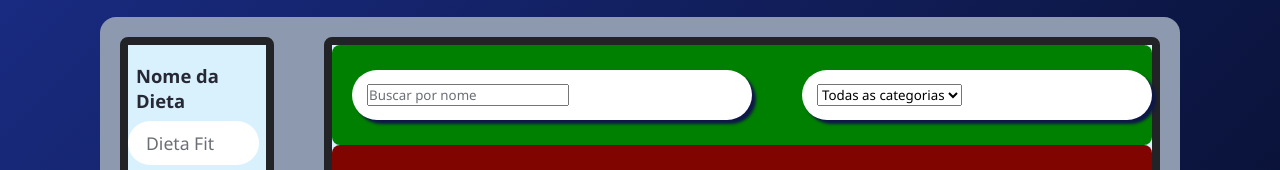
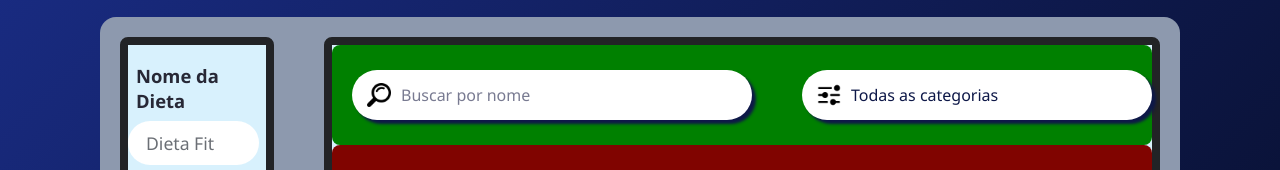
Before and after one commit to GuilhermeZamboni32/Rep-S.A, a React (Vite) app in the folder VidaFit/: page /teladietaedit in a window 1280 px wide. Shown: the part 143-313 px from the top of the page. Built offline with nearby package versions, Linux system fonts and the light colour scheme; no server answers.

Commit message:
ajustes na dieta

```diff
--- a/VidaFit/src/pages/TelaDietaEdit.jsx
+++ b/VidaFit/src/pages/TelaDietaEdit.jsx
@@ -163,10 +163,12 @@ function TelaDietaEdit() {
                 <div className='div-baixo-edit-2'>
                     <div className='div-baixo-edit-2-cima'>
                         <div className='barra-pesquisa-edit'>
-                            <input type="text" placeholder="Buscar por nome" value={searchTerm} onChange={(e) => setSearchTerm(e.target.value)} />
+                        <img className='lupa' src="./Icons/Lupa-2.png" alt="Pesquisar" />
+                            <input className='input-pesquisa' type="text" placeholder="Buscar por nome" value={searchTerm} onChange={(e) => setSearchTerm(e.target.value)} />
                         </div>
                         <div className='barra-filtro-edit'>
-                            <select value={filtroCategoria} onChange={(e) => setFiltroCategoria(e.target.value)}>
+                        <img className='filtro' src="./Icons/Filtro-2.png" alt="Filtro" />
+                            <select className='select-filtro' value={filtroCategoria} onChange={(e) => setFiltroCategoria(e.target.value)}>
                                 <option value="">Todas as categorias</option>
                                 <option value="emagrecimento">Emagrecimento</option>
                                 <option value="ganho de massa">Ganho de massa</option>
```
